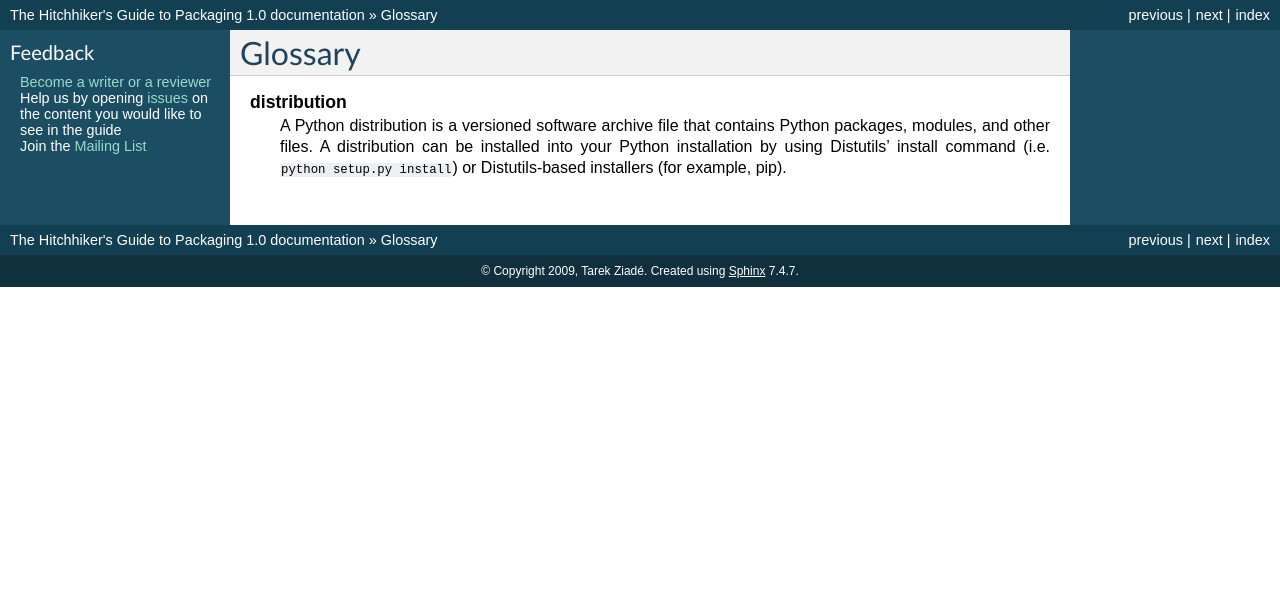
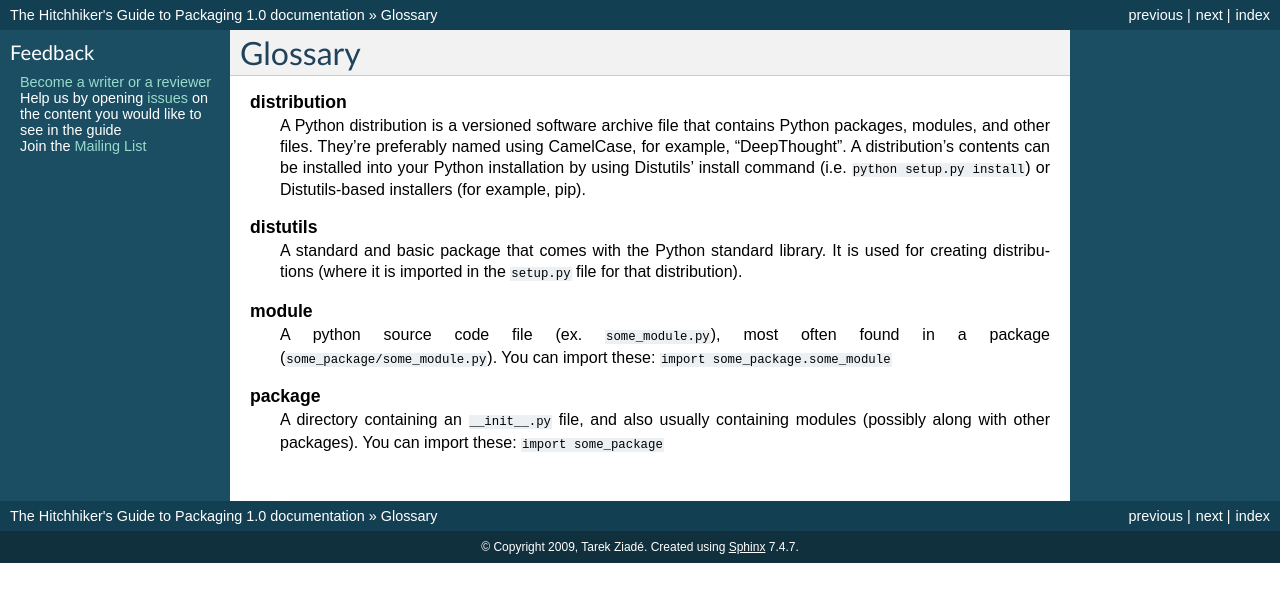
Before and after one commit to pypa/packaging.python.org, a Sphinx documentation site: the page built from source/glossary.txt, in a window 1280 px wide. Shown: the top 602 px of the page. Built offline with Sphinx 7.4.7, drawn with Linux system fonts in a browser that asks for light colours.

Commit message:
Added some glossary terms.

```diff
--- a/source/basics_installing_dists.txt
+++ b/source/basics_installing_dists.txt
@@ -5,9 +5,9 @@ Basics: Installing Distributions
 The central online directory of :term:`distributions <distribution>`
 is called the "Python Package Index" (aka, the :doc:`PyPI <pypi>`)
 located at http://pypi.python.org/pypi. Almost everyone who creates
-Python packages and modules who wants them used by the Python
-community gets them listed at the PyPI. Search there first for
-whatever you need.
+Python :term:`packages <package>` and :term:`modules <module>` who
+wants them used by the Python community gets them listed at the
+PyPI. Search there first for whatever you need.
 
 You can install any of the distributions listed at the PyPI by running
 a simple command ("pip"---described below) which downloads and
--- a/source/glossary.txt
+++ b/source/glossary.txt
@@ -6,7 +6,25 @@ Glossary
 
     distribution
         A Python distribution is a versioned software archive file
-        that contains Python packages, modules, and other files. A
-        distribution can be installed into your Python installation by
-        using Distutils' install command (i.e. ``python setup.py
-        install``) or Distutils-based installers (for example, pip).
+        that contains Python packages, modules, and other
+        files. They're preferably named using CamelCase, for example,
+        "DeepThought". A distribution's contents can be installed into
+        your Python installation by using Distutils' install command
+        (i.e. ``python setup.py install``) or Distutils-based
+        installers (for example, pip).
+
+    distutils
+        A standard and basic package that comes with the Python
+        standard library. It is used for creating distributions
+        (where it is imported in the ``setup.py`` file for that
+        distribution).
+
+    module
+        A python source code file (ex. ``some_module.py``), most often
+        found in a package (``some_package/some_module.py``). You can
+        import these: ``import some_package.some_module``
+
+    package
+        A directory containing an ``__init__.py`` file, and also
+        usually containing modules (possibly along with other
+        packages). You can import these: ``import some_package``
```
Also changed, not shown: source/basics_creating_distributing_dists.txt (+9 -9 lines).
